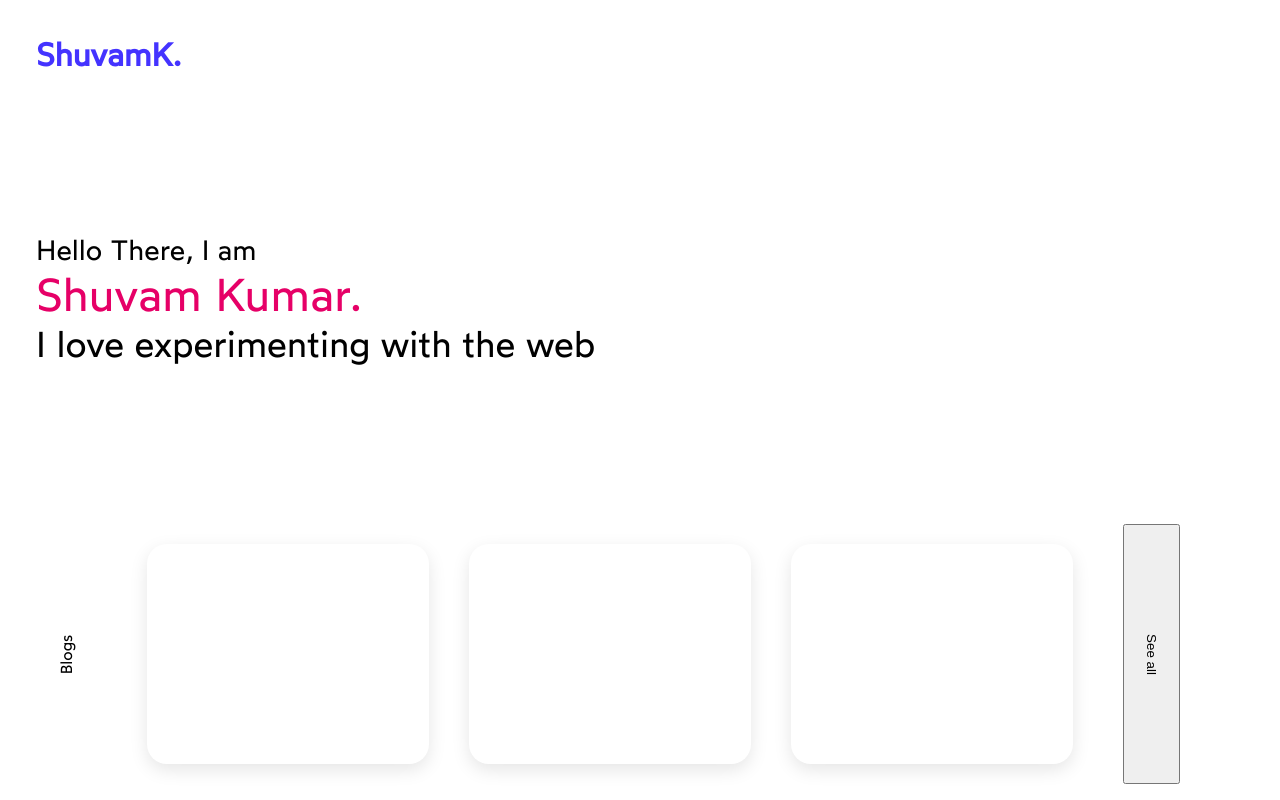
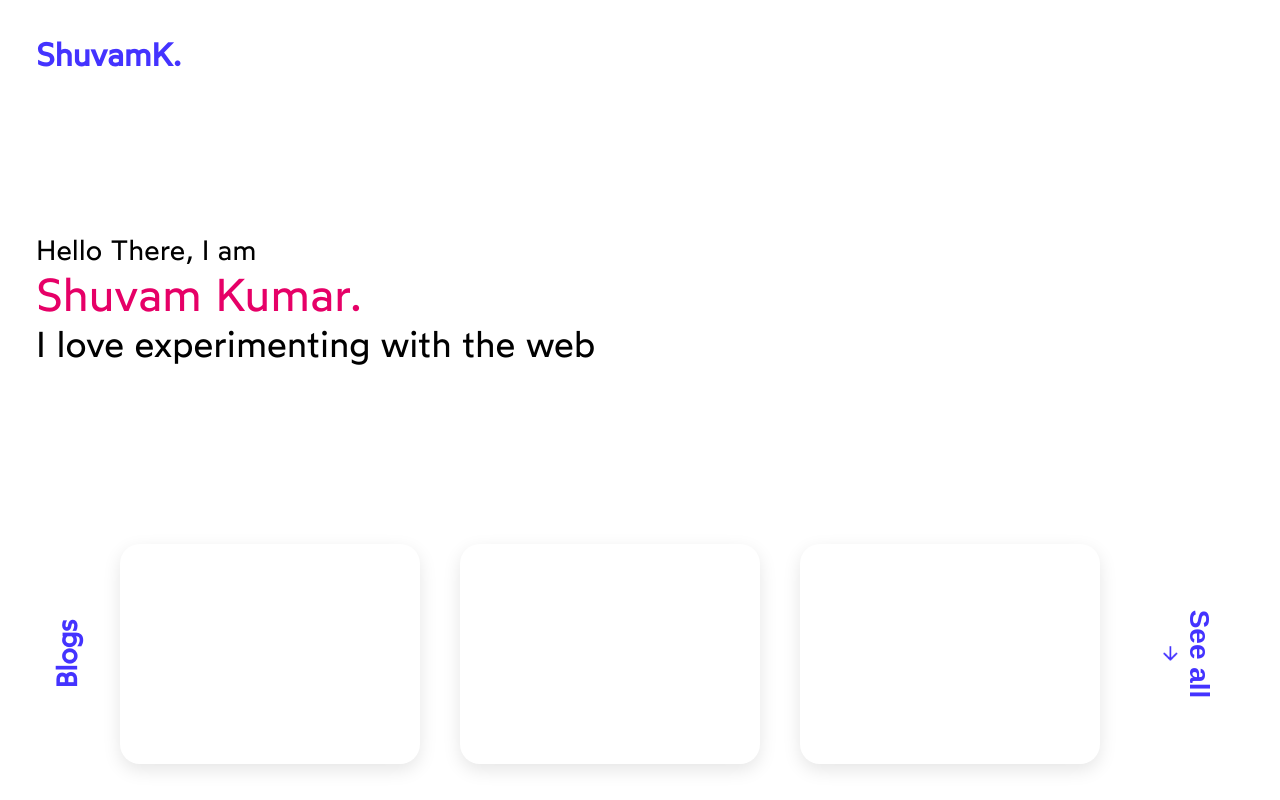
Before and after one commit to shuvamk/shuvamk.github.io, a Next.js app: page / in a window 1280 px wide. Built offline with nearby package versions, Linux system fonts and the light colour scheme.

Commit message:
Blog button done

```diff
--- a/components/home/footer/blogs/blogs.js
+++ b/components/home/footer/blogs/blogs.js
@@ -1,6 +1,7 @@
 import React from "react";
 import BlogCard from "./blogCard";
 import styles from "./blogs.module.css";
+import Image from "next/image";
 
 function Blogs() {
   return (
@@ -16,7 +17,15 @@ function Blogs() {
 
       <div className={styles.footer}>
         <button className={styles.allButton}>
-          <span className={styles.buttonTitle}>See all</span>
+          <span className={styles.buttonTitle}>
+            See all
+            <Image
+              src="/assets/next.png"
+              height="24"
+              width="24"
+              className={styles.nextIcon}
+            />
+          </span>
         </button>
       </div>
     </div>
--- a/components/home/footer/blogs/blogs.module.css
+++ b/components/home/footer/blogs/blogs.module.css
@@ -5,11 +5,24 @@
 }
 .blogTitle {
   transform: rotate(270deg);
+  font-size: 28px;
+  color: #4433ff;
+  font-weight: 700;
 }
-
+.nextIcon {
+  color: #4433ff;
+}
+.allButton {
+  background-color: transparent;
+  border: none;
+}
 .buttonTitle {
   display: inline-block;
   transform: rotate(90deg);
+  color: #4433ff;
+  font-size: 28px;
+  font-weight: 700;
+  cursor: pointer;
 }
 .header {
   display: flex;
@@ -20,7 +33,8 @@
 
 .body {
   display: flex;
-  width: 80%;
+  justify-content: center;
+  flex: 1;
 }
 
 .footer {
```
Also changed, not shown: public/assets/next.png (added).
